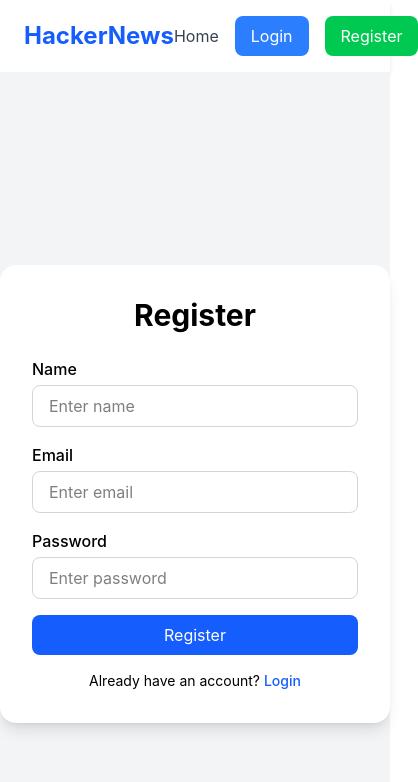
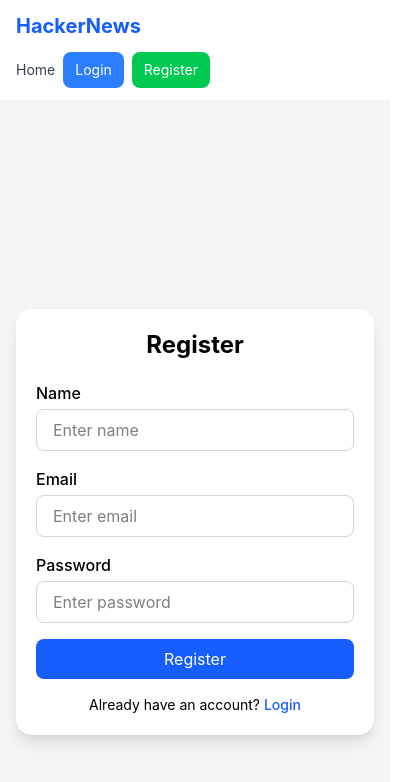
Before and after one commit to niketmaurya/mern-news-scraper, a React app in the folder frontend/: page /register in a window 390 px wide. Shown: the top 782 px of the page, 418 px wide, since content can reach past the window. Built offline with nearby package versions, Linux system fonts and the light colour scheme; no server answers; the HTML template or start-up script is replaced by a standard one.

Commit message:
make it mobile responsive

```diff
--- a/frontend/src/component/Navbar.jsx
+++ b/frontend/src/component/Navbar.jsx
@@ -16,26 +16,26 @@ const Navbar = () => {
 
   return (
 
-    <nav className="bg-white shadow-md px-6 py-4">
+    <nav className="bg-white shadow-md px-4 py-3 sm:px-6 sm:py-4">
 
-      <div className="max-w-7xl mx-auto flex items-center justify-between">
+      <div className="max-w-7xl mx-auto flex flex-col gap-3 sm:flex-row sm:items-center sm:justify-between">
 
         {/* Logo */}
 
         <Link
           to="/"
-          className="text-2xl font-bold text-blue-600"
+          className="text-xl sm:text-2xl font-bold text-blue-600"
         >
           HackerNews
         </Link>
 
         {/* Navigation */}
 
-        <div className="flex items-center gap-4">
+        <div className="w-full sm:w-auto flex flex-wrap items-center gap-2 sm:gap-4">
 
           <Link
             to="/"
-            className="text-gray-700 hover:text-blue-600"
+            className="text-sm sm:text-base text-gray-700 hover:text-blue-600"
           >
             Home
           </Link>
@@ -45,7 +45,7 @@ const Navbar = () => {
 
               <Link
                 to="/bookmarks"
-                className="text-gray-700 hover:text-blue-600"
+                className="text-sm sm:text-base text-gray-700 hover:text-blue-600"
               >
                 Bookmarks
               </Link>
@@ -57,7 +57,7 @@ const Navbar = () => {
 
               <>
 
-                <span className="text-sm font-medium text-gray-600">
+                <span className="text-sm font-medium text-gray-600 max-w-28 sm:max-w-none truncate">
 
                   {user.name}
 
@@ -65,7 +65,7 @@ const Navbar = () => {
 
                 <button
                   onClick={handleLogout}
-                  className="bg-red-500 hover:bg-red-600 text-white px-4 py-2 rounded-lg"
+                  className="bg-red-500 hover:bg-red-600 text-white px-3 py-2 sm:px-4 rounded-lg text-sm sm:text-base"
                 >
                   Logout
                 </button>
@@ -78,14 +78,14 @@ const Navbar = () => {
 
                 <Link
                   to="/login"
-                  className="bg-blue-500 hover:bg-blue-600 text-white px-4 py-2 rounded-lg"
+                  className="bg-blue-500 hover:bg-blue-600 text-white px-3 py-2 sm:px-4 rounded-lg text-sm sm:text-base"
                 >
                   Login
                 </Link>
 
                 <Link
                   to="/register"
-                  className="bg-green-500 hover:bg-green-600 text-white px-4 py-2 rounded-lg"
+                  className="bg-green-500 hover:bg-green-600 text-white px-3 py-2 sm:px-4 rounded-lg text-sm sm:text-base"
                 >
                   Register
                 </Link>
--- a/frontend/src/component/StoryCard.jsx
+++ b/frontend/src/component/StoryCard.jsx
@@ -59,9 +59,9 @@ const StoryCard = ({ story, refreshStories }) => {
 
     return (
 
-        <div className="bg-white p-5 rounded-2xl shadow-md">
+        <div className="bg-white p-4 sm:p-5 rounded-2xl shadow-md">
 
-            <h2 className="text-xl font-bold mb-2">
+            <h2 className="text-lg sm:text-xl font-bold mb-2 leading-snug">
                 {story.title}
             </h2>
 
@@ -69,7 +69,7 @@ const StoryCard = ({ story, refreshStories }) => {
                 href={story.url}
                 target="_blank"
                 rel="noreferrer"
-                className="text-blue-600 break-all"
+                className="text-blue-600 break-all text-sm sm:text-base"
             >
                 {story.url}
             </a>
@@ -104,7 +104,7 @@ const StoryCard = ({ story, refreshStories }) => {
 
                     <button
                         onClick={handleBookmark}
-                        className={`mt-4 text-white px-4 py-2 rounded-lg cursor-pointer transition duration-200 ${
+                        className={`mt-4 text-white px-4 py-2 rounded-lg cursor-pointer transition duration-200 text-sm sm:text-base ${
                             bookmarked
                                 ? "bg-red-500 hover:bg-red-600"
                                 : "bg-blue-600 hover:bg-blue-700"
--- a/frontend/src/pages/Bookmarks.jsx
+++ b/frontend/src/pages/Bookmarks.jsx
@@ -45,24 +45,24 @@ const Bookmarks = () => {
 
   return (
 
-    <div className="max-w-6xl mx-auto p-6">
+    <div className="max-w-6xl mx-auto px-4 py-5 sm:p-6">
 
-      <h1 className="text-3xl font-bold mb-6">
+      <h1 className="text-2xl sm:text-3xl font-bold mb-5 sm:mb-6">
         Bookmarked Stories
       </h1>
 
       {
         loading ? (
 
-          <h2>Loading...</h2>
+          <h2 className="text-base sm:text-lg">Loading...</h2>
 
         ) : stories.length === 0 ? (
 
-          <h2>No bookmarks found</h2>
+          <h2 className="text-base sm:text-lg">No bookmarks found</h2>
 
         ) : (
 
-          <div className="grid grid-cols-1 md:grid-cols-2 gap-6">
+          <div className="grid grid-cols-1 md:grid-cols-2 gap-4 sm:gap-6">
 
             {
               stories.map((story) => (
--- a/frontend/src/pages/Home.jsx
+++ b/frontend/src/pages/Home.jsx
@@ -37,20 +37,20 @@ const Home = () => {
 
   return (
 
-    <div className="max-w-6xl mx-auto p-6">
+    <div className="max-w-6xl mx-auto px-4 py-5 sm:p-6">
 
-      <h1 className="text-3xl font-bold mb-6">
+      <h1 className="text-2xl sm:text-3xl font-bold mb-5 sm:mb-6">
         Top Hacker News Stories
       </h1>
 
       {
         loading ? (
 
-          <h2>Loading...</h2>
+          <h2 className="text-base sm:text-lg">Loading...</h2>
 
         ) : (
 
-          <div className="grid grid-cols-1 md:grid-cols-2 gap-6">
+          <div className="grid grid-cols-1 md:grid-cols-2 gap-4 sm:gap-6">
 
             {
               stories.map((story) => (
--- a/frontend/src/pages/Login.jsx
+++ b/frontend/src/pages/Login.jsx
@@ -53,11 +53,11 @@ const Login = () => {
   };
 
   return (
-    <div className="min-h-screen flex items-center justify-center bg-gray-100">
+    <div className="min-h-screen flex items-center justify-center bg-gray-100 px-4 py-8">
 
-      <div className="bg-white p-8 rounded-2xl shadow-lg w-full max-w-md">
+      <div className="bg-white p-5 sm:p-8 rounded-2xl shadow-lg w-full max-w-md">
 
-        <h1 className="text-3xl font-bold text-center mb-6">
+        <h1 className="text-2xl sm:text-3xl font-bold text-center mb-5 sm:mb-6">
           Login
         </h1>
 
--- a/frontend/src/pages/Register.jsx
+++ b/frontend/src/pages/Register.jsx
@@ -64,11 +64,11 @@ const Register = () => {
 
   return (
 
-    <div className="min-h-screen flex items-center justify-center bg-gray-100">
+    <div className="min-h-screen flex items-center justify-center bg-gray-100 px-4 py-8">
 
-      <div className="bg-white p-8 rounded-2xl shadow-lg w-full max-w-md">
+      <div className="bg-white p-5 sm:p-8 rounded-2xl shadow-lg w-full max-w-md">
 
-        <h1 className="text-3xl font-bold text-center mb-6">
+        <h1 className="text-2xl sm:text-3xl font-bold text-center mb-5 sm:mb-6">
           Register
         </h1>
 
```
